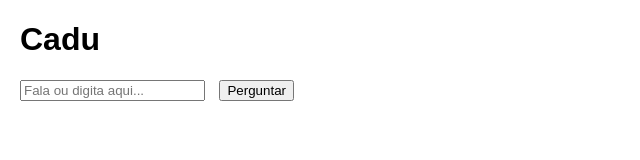
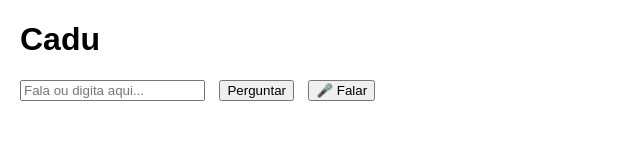
Before and after one commit to AIA-design/cadu-assistente, a website: page public/index.html in a window 1280 px wide. Shown: the whole page, without its empty margins (0-640 px from the left). Drawn offline with Linux system fonts and the light colour scheme.

Commit message:
Update index.html

```diff
--- a/public/index.html
+++ b/public/index.html
@@ -14,6 +14,7 @@
 <h1>Cadu</h1>
 <input type="text" id="pergunta" placeholder="Fala ou digita aqui..." />
 <button onclick="fazerPergunta()">Perguntar</button>
+<button onclick="falarComCadu()">🎤 Falar</button>
 <p id="resposta"></p>
 
 <script>
@@ -37,8 +38,6 @@ async function fazerPergunta() {
 
         if (data.message) {
             respostaEl.innerText = data.message;
-
-            // Fala a resposta no fone
             const fala = new SpeechSynthesisUtterance(data.message);
             fala.lang = 'pt-BR';
             speechSynthesis.speak(fala);
@@ -50,6 +49,33 @@ async function fazerPergunta() {
         respostaEl.innerText = "Opa, deu algum erro. Tenta de novo!";
     }
 }
+
+// Função para usar o microfone
+function falarComCadu() {
+    if (!('webkitSpeechRecognition' in window || 'SpeechRecognition' in window)) {
+        alert('Seu navegador não suporta reconhecimento de voz.');
+        return;
+    }
+
+    const SpeechRecognition = window.SpeechRecognition || window.webkitSpeechRecognition;
+    const recognition = new SpeechRecognition();
+    recognition.lang = 'pt-BR';
+    recognition.interimResults = false;
+    recognition.maxAlternatives = 1;
+
+    recognition.start();
+
+    recognition.onresult = (event) => {
+        const texto = event.results[0][0].transcript;
+        document.getElementById('pergunta').value = texto;
+        fazerPergunta();
+    };
+
+    recognition.onerror = (event) => {
+        console.error('Erro no reconhecimento de voz:', event.error);
+        alert('Erro ao capturar sua voz.');
+    };
+}
 </script>
 </body>
 </html>
```
